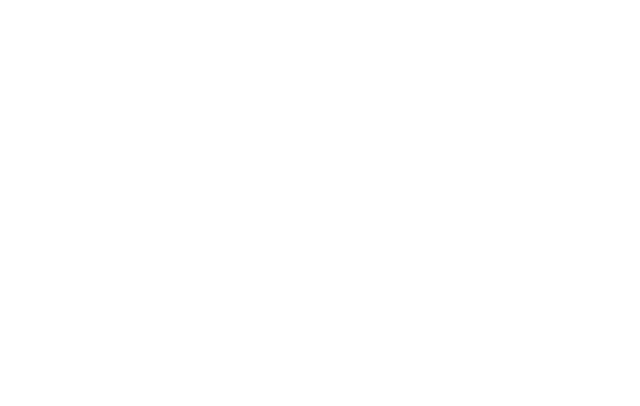
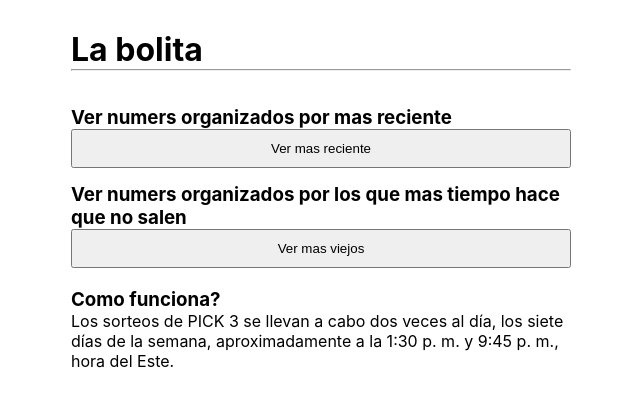
Before and after one commit to anthony-fdez/florida-lottery-frontend, a React (Create React App) app: page / in a window 1280 px wide. Before the commit this address had no page. Shown: the top 406 px of the page, without its empty margins (319-959 px from the left). Built offline with nearby package versions, Linux system fonts and the light colour scheme.

Commit message:
started making a home page

```diff
--- a/src/App.css
+++ b/src/App.css
@@ -2,7 +2,19 @@
   text-align: center;
   padding: 30px;
 }
+* {
+  padding: 0;
+  margin: 0;
+}
 
+h1,
+h2,
+h3,
+h4,
+h5 p {
+  margin: 0;
+  padding: 0;
+}
 .App-logo {
   height: 40vmin;
   pointer-events: none;
--- a/src/App.js
+++ b/src/App.js
@@ -4,11 +4,13 @@
 import { Route, Routes } from "react-router-dom";
 import SortedUp from "./screens/sortedUp";
 import SortedOldest from "./screens/oldest";
+import Home from "./screens/home";
 
 function App() {
   return (
     <div className="App">
       <Routes>
+        <Route path="" element={<Home />} />
         <Route path="sorted/up" element={<SortedUp />} />
         <Route path="sorted/oldest" element={<SortedOldest />} />
       </Routes>
--- /dev/null
+++ b/src/screens/home.css
@@ -0,0 +1,15 @@
+.home-button-container {
+  max-width: 500px;
+  text-align: left;
+  margin: auto;
+  margin-top: 15px;
+}
+.home-button {
+  width: 100%;
+  padding: 10px;
+}
+.home-container {
+  max-width: 500px;
+  margin: auto;
+  text-align: left;
+}
--- /dev/null
+++ b/src/screens/home.js
@@ -0,0 +1,29 @@
+import React from "react";
+import "./home.css";
+
+const Home = () => {
+  return (
+    <div className="home-container">
+      <h1>La bolita </h1>
+      <hr></hr>
+      <br></br>
+      <div className="home-button-container">
+        <h3>Ver numers organizados por mas reciente</h3>
+        <button className="home-button">Ver mas reciente</button>
+      </div>
+      <div className="home-button-container">
+        <h3>Ver numers organizados por los que mas tiempo hace que no salen</h3>
+        <button className="home-button">Ver mas viejos</button>
+      </div>
+      <br></br>
+      <h3>Como funciona?</h3>
+      <p>
+        Los sorteos de PICK 3 se llevan a cabo dos veces al día, los siete días
+        de la semana, aproximadamente a la 1:30 p. m. y 9:45 p. m., hora del
+        Este.
+      </p>
+    </div>
+  );
+};
+
+export default Home;
```
